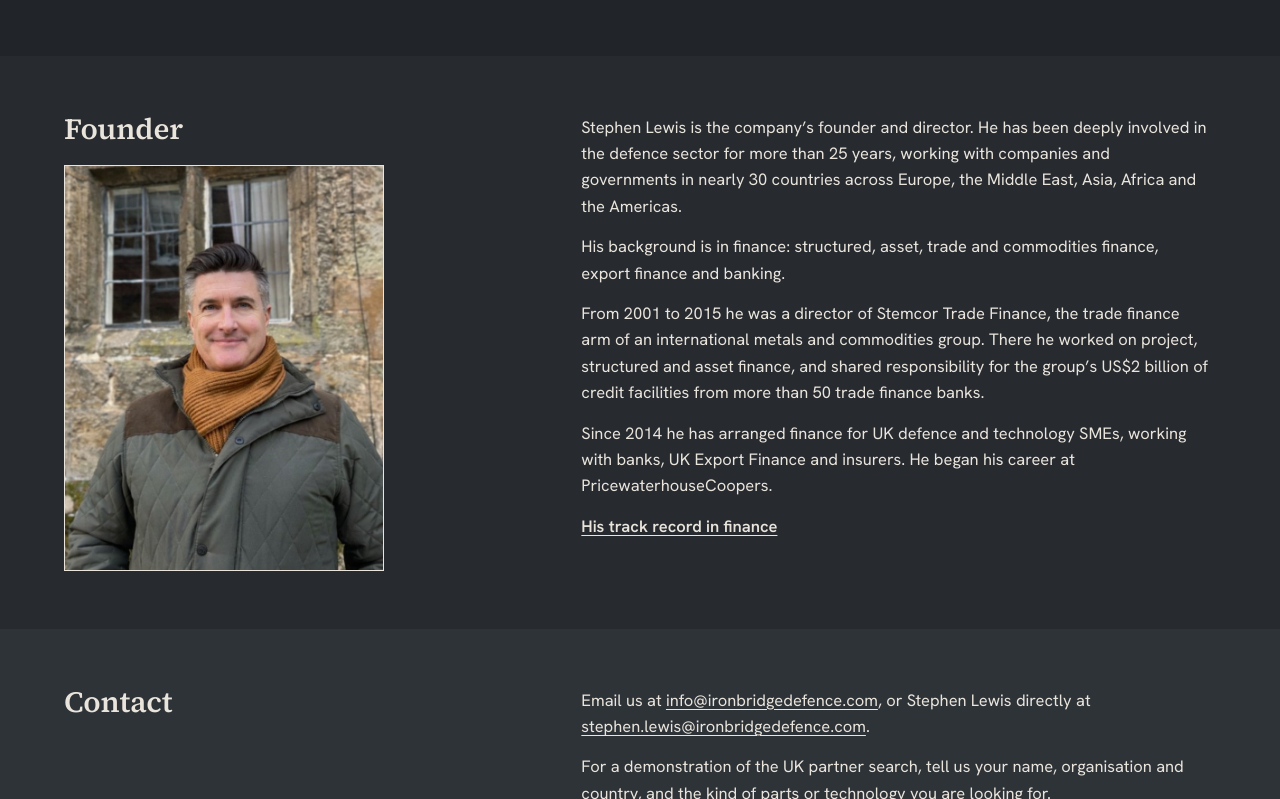
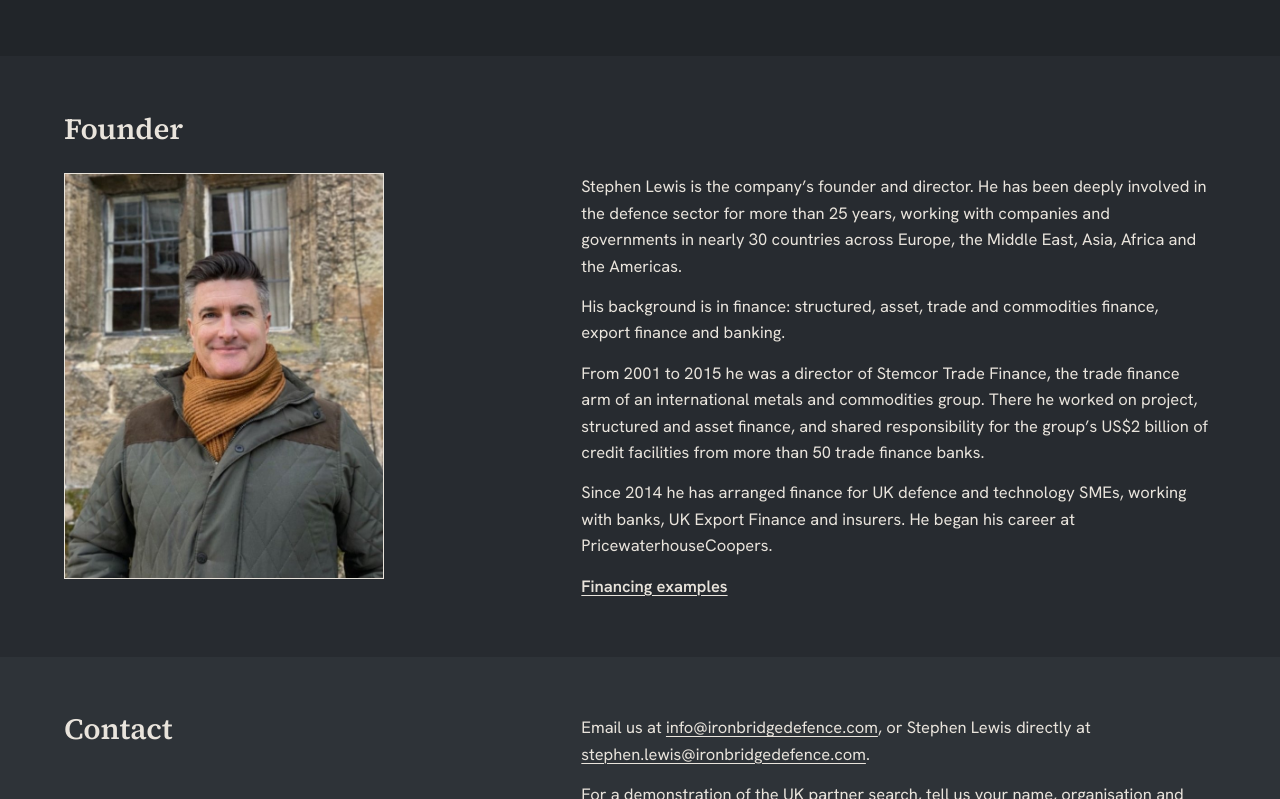
Before and after one commit to sjmlewis/ironbridge-website, a plain HTML site: page about.html in a window 1280 px wide. Shown: the part 597-1396 px from the top of the page. Drawn offline with Linux system fonts and the light colour scheme.

Commit message:
Example photos reframed, founder photo aligned, "Financing examples"
- No "A real ..." label on the five example photos.
- Turret zoomed out, satellites zoomed in, counter-drone vehicle centred
  with only the background faces blurred.
- Founder photo now lines up with the text beside it.
- "His track record in finance" is now "Financing examples", as is the
  finance page's heading.

Co-Authored-By: Claude Opus 5.5 <noreply@anthropic.com>
Claude-Session: https://claude.ai/code/session_01Ud7WLLC9HZNybMNBh5uqMr

```diff
--- a/about.html
+++ b/about.html
@@ -33,14 +33,17 @@
   </figure>
 </div></section>
 
-<section class="band" id="founder"><div class="wrap split">
-  <div class="founder-pic"><h2>Founder</h2><img src="img/stephen-lewis.jpg" alt="Stephen Lewis" width="703" height="893" loading="lazy"></div>
+<section class="band" id="founder"><div class="wrap">
+  <h2 class="fhead">Founder</h2>
+  <div class="split founder">
+  <div class="founder-pic"><img src="img/stephen-lewis.jpg" alt="Stephen Lewis" width="703" height="893" loading="lazy"></div>
   <div class="prose">
     <p>Stephen Lewis is the company’s founder and director. He has been deeply involved in the defence sector for more than 25 years, working with companies and governments in nearly 30 countries across Europe, the Middle East, Asia, Africa and the Americas.</p>
     <p>His background is in finance: structured, asset, trade and commodities finance, export finance and banking.</p>
     <p>From 2001 to 2015 he was a director of Stemcor Trade Finance, the trade finance arm of an international metals and commodities group. There he worked on project, structured and asset finance, and shared responsibility for the group’s US$2 billion of credit facilities from more than 50 trade finance banks.</p>
     <p>Since 2014 he has arranged finance for UK defence and technology SMEs, working with banks, UK Export Finance and insurers. He began his career at PricewaterhouseCoopers.</p>
-    <p><a class="more" href="finance.html#record">His track record in finance</a></p>
+    <p><a class="more" href="finance.html#record">Financing examples</a></p>
+  </div>
   </div>
 </div></section>
 
--- a/site.css
+++ b/site.css
@@ -211,6 +211,9 @@ main>section:first-child .btn.solid{background:var(--ac2);border-color:var(--ac2
 .foot{background:var(--dk);color:var(--dk-ink);border-top:0}
 .foot .legal,.foot .copy,.foot .fdesc{color:var(--dk-soft)}
 .founder-pic{display:grid;gap:20px;align-content:start}
+.fhead{margin:0 0 28px}
+.founder{align-items:start}
+.founder .prose>p:first-child{margin-top:0}
 .founder-pic img{display:block;width:100%;max-width:320px;height:auto;border:1.5px solid var(--ink)}
 
 /* where your data goes: boxes in a grid, arrows drawn in the gaps; stacked on narrow screens */
```
Also changed, not shown: finance.html (+1 -1 lines), index.html (+1 -1 lines), img/ex-cuas-1800.jpg, img/ex-cuas-900.jpg, img/ex-sat-1800.jpg, img/ex-sat-900.jpg, img/ex-turret-1800.jpg, img/ex-turret-900.jpg.
